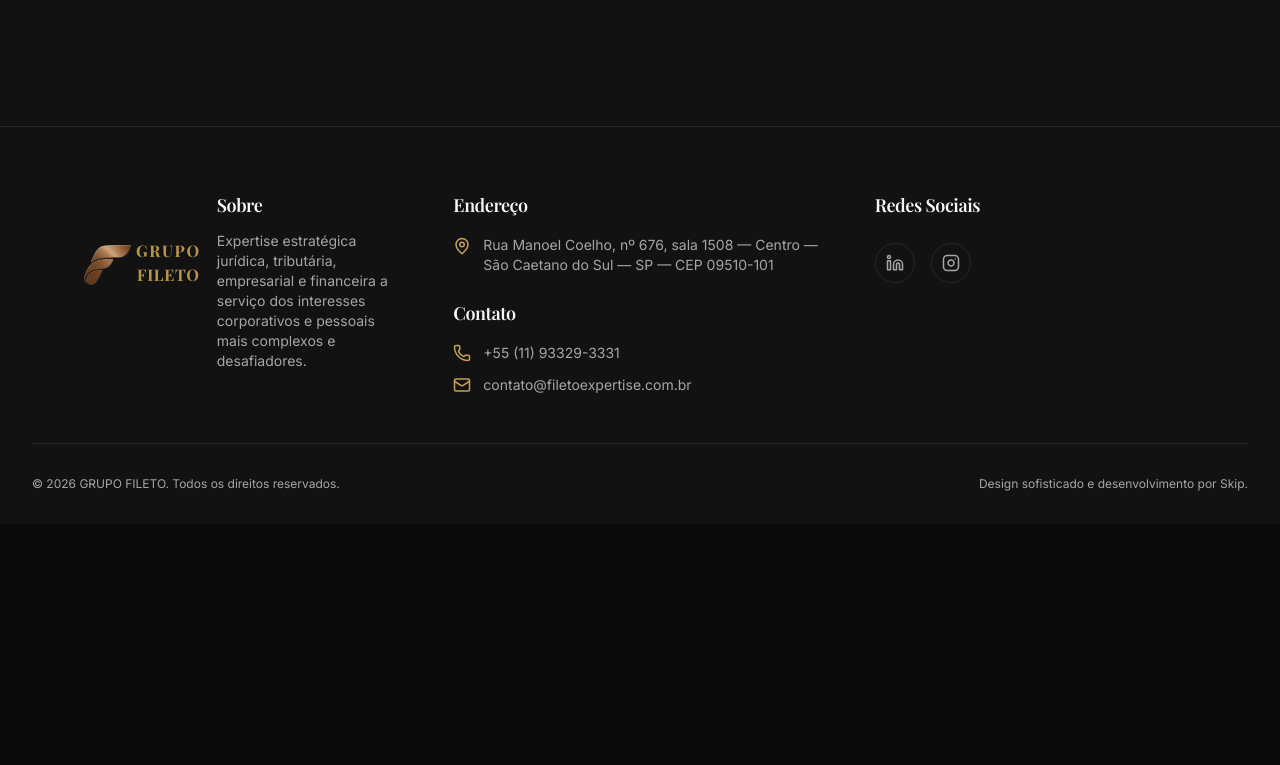
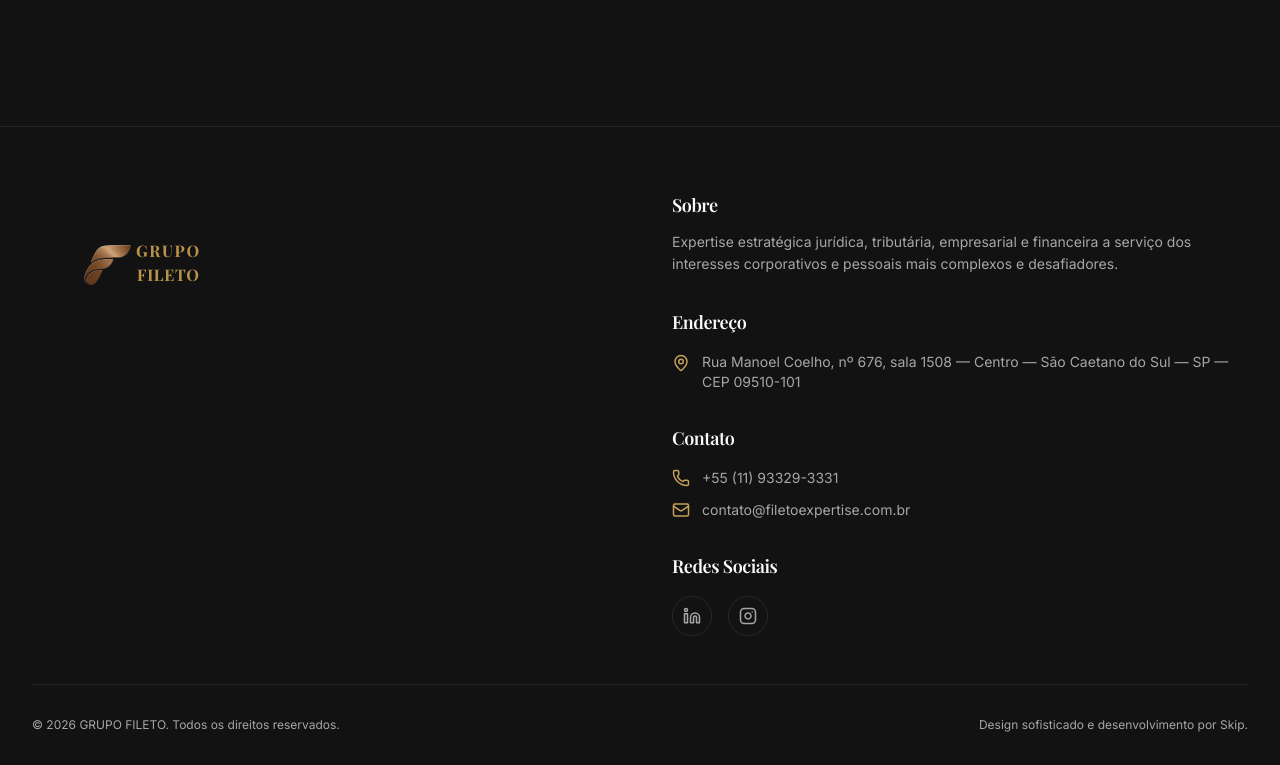
Before and after one commit to claudiofileto-lgtm/grupo-fileto-cdh77id9i, a React (Vite) app: page / in a window 1280 px wide. Shown: the part 5912-6677 px from the top of the page. Before the commit the page ends 6436 px from the top, so only its background shows below. Built offline with nearby package versions, Linux system fonts and the light colour scheme; a web font is replaced by a local one.

Commit message:
Reorganizar Footer em 2 colunas com logo isolado na esquerda e informações empilhadas na direita

```diff
--- a/src/components/Footer.tsx
+++ b/src/components/Footer.tsx
@@ -6,10 +6,10 @@ export function Footer() {
   return (
     <footer className="bg-card border-t border-border pt-16 pb-8">
       <div className="container mx-auto px-4 md:px-8">
-        <div className="grid grid-cols-1 md:grid-cols-3 gap-8 md:gap-10 lg:gap-12 mb-12 items-start">
-          {/* Coluna 1: Logo F + GRUPO FILETO + bloco Sobre (lado a lado) */}
-          <div className="flex items-start gap-3 sm:gap-4">
-            <Link to="/" className="flex items-center gap-0 group flex-shrink-0">
+        <div className="grid grid-cols-1 md:grid-cols-2 gap-8 md:gap-12 lg:gap-16 mb-12 items-start">
+          {/* Coluna 1 (esquerda): APENAS o logo F + GRUPO FILETO */}
+          <div className="flex items-start">
+            <Link to="/" className="flex items-center gap-0 group">
               <img
                 src={logoFileto}
                 alt="GRUPO FILETO"
@@ -20,19 +20,20 @@ export function Footer() {
                 <span className="block w-full text-center tracking-[0.04em]">FILETO</span>
               </div>
             </Link>
-            <div className="flex-1">
-              <h4 className="font-serif text-base sm:text-lg font-semibold mb-2 sm:mb-3 text-foreground">
-                Sobre
-              </h4>
-              <p className="text-muted-foreground text-xs sm:text-sm leading-relaxed">
+          </div>
+
+          {/* Coluna 2 (direita): Sobre, Endereço, Contato e Redes Sociais empilhados verticalmente */}
+          <div className="space-y-8">
+            {/* Bloco Sobre */}
+            <div>
+              <h4 className="font-serif text-lg font-semibold mb-3 text-foreground">Sobre</h4>
+              <p className="text-muted-foreground text-sm leading-relaxed">
                 Expertise estratégica jurídica, tributária, empresarial e financeira a serviço dos
                 interesses corporativos e pessoais mais complexos e desafiadores.
               </p>
             </div>
-          </div>
 
-          {/* Coluna 2: Endereço + Contato */}
-          <div className="space-y-6">
+            {/* Bloco Endereço */}
             <div>
               <h4 className="font-serif text-lg font-semibold mb-4 text-foreground">Endereço</h4>
               <ul className="space-y-3 text-sm text-muted-foreground">
@@ -51,6 +52,7 @@ export function Footer() {
               </ul>
             </div>
 
+            {/* Bloco Contato */}
             <div>
               <h4 className="font-serif text-lg font-semibold mb-4 text-foreground">Contato</h4>
               <ul className="space-y-3 text-sm text-muted-foreground">
@@ -64,11 +66,12 @@ export function Footer() {
                 </li>
               </ul>
             </div>
-          </div>
 
-          {/* Coluna 3: Redes Sociais */}
+            {/* Bloco Redes Sociais */}
             <div>
-            <h4 className="font-serif text-lg font-semibold mb-6 text-foreground">Redes Sociais</h4>
+              <h4 className="font-serif text-lg font-semibold mb-4 text-foreground">
+                Redes Sociais
+              </h4>
               <div className="flex gap-4">
                 <a
                   href="#"
@@ -87,6 +90,7 @@ export function Footer() {
               </div>
             </div>
           </div>
+        </div>
 
         <div className="border-t border-border pt-8 flex flex-col md:flex-row justify-between items-center gap-4 text-xs text-muted-foreground">
           <p>&copy; {new Date().getFullYear()} GRUPO FILETO. Todos os direitos reservados.</p>
```
Also changed, not shown: .skip.config.json. Lines whose indentation alone changed are shown as unchanged.
